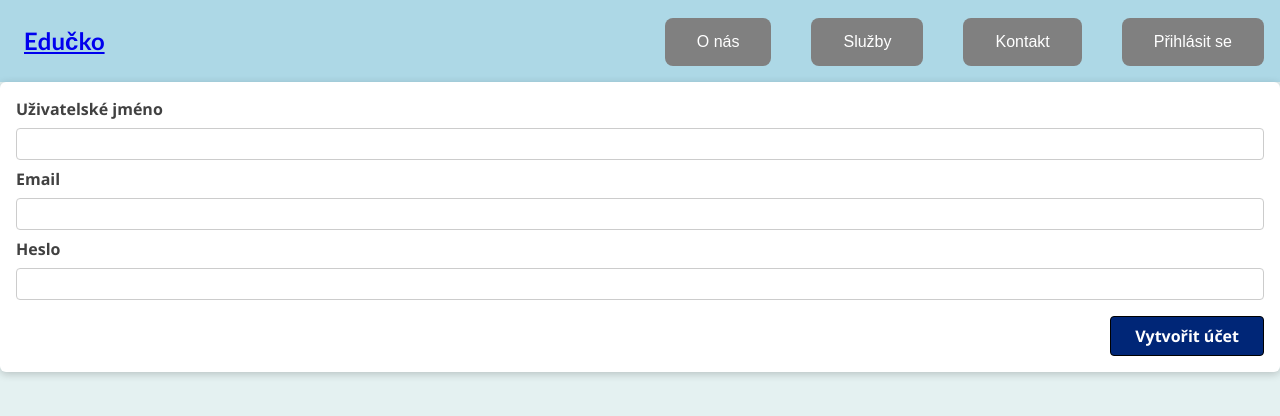
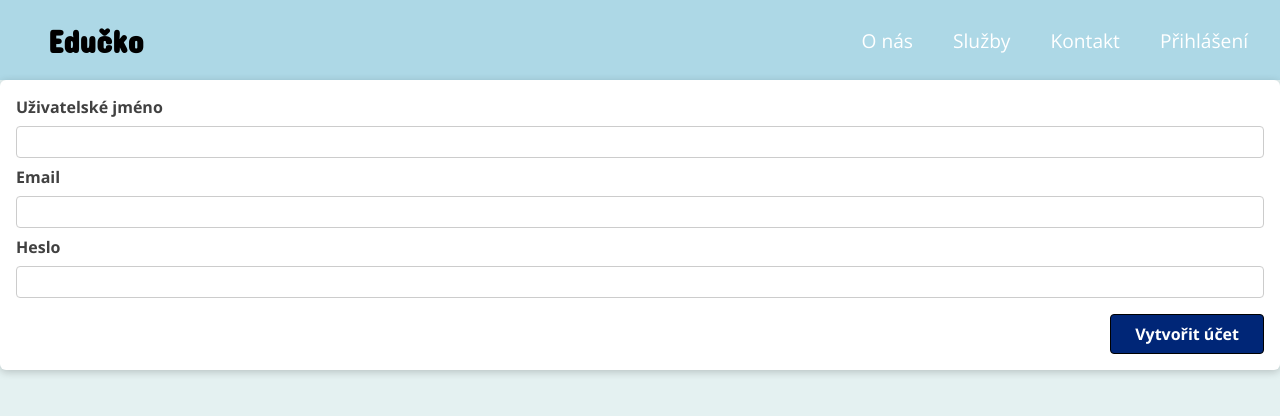
Before and after one commit to kurek775/Educko, a Next.js app in the folder reactjs/: page /register_page in a window 1280 px wide. Shown: the top 416 px of the page. Built offline with nearby package versions, Linux system fonts and the light colour scheme.

Commit message:
navbar v1.0

```diff
--- a/reactjs/components/Navbar/MenuItems.js
+++ /dev/null
@@ -1,19 +0,0 @@
-export default [
-  {
-    id: 1,
-    title: "O nás",
-  },
-  {
-    id: 2,
-    title: "Služby",
-  },
-  {
-    id: 3,
-    title: "Kontakt",
-  },
-
-  {
-    id: 4,
-    title: "Přihlásit se",
-  },
-];
--- a/reactjs/components/Navbar/NavStyle.module.css
+++ b/reactjs/components/Navbar/NavStyle.module.css
@@ -1,18 +1,33 @@
+@import url('https://fonts.googleapis.com/css2?family=Concert+One&display=swap');
+
 .nav {
   background-color: lightblue;
 }
 
 .button {
-  background-color: grey;
+  position: relative;
   border: none;
   color: white;
-  padding: 15px 32px;
   text-align: center;
   text-decoration: none;
   display: inline-block;
-  font-size: 16px;
-  border-radius: 0.5rem;
+  font-size: 1.2rem;
+}
+
+.button:after {
+  content: "";
+  height: 3px;
+  border-radius: 0.3rem;
+  background-color: white;
+  width: 0;
+  left: 0;
+  bottom: -10px;
+  position: absolute;
   transition: all 300ms ease-in-out;
+}
+
+.button:hover::after{
+  width: 100%;
 }
 
 .hamburger {
@@ -20,14 +35,20 @@
 }
 
 .navCenter {
+  padding: 0 1rem;
+  height: 80px;
   display: flex;
   justify-content: space-between;
   align-items: center;
 }
 
 .logo {
+  font-family: 'Concert One';
+  font-size: 2rem;
   padding-left: 1em;
   color: black;
+  text-decoration: none;
+
 }
 
 .navList {
@@ -40,19 +61,10 @@
 }
 
 .navLink {
-  font-size: 1.8rem;
-  color: #fff;
-  padding: 1rem;
-  border-radius: 0.5rem;
-  transition: all 300ms ease-in-out;
+padding: 0 1rem;
 }
 
 .color {
-  background-color: rgb(29, 172, 255);
-}
-
-.button:hover {
-  width: auto;
   background-color: rgb(29, 172, 255);
 }
 
@@ -73,23 +85,23 @@
     left: 100%;
     flex-direction: column;
     align-items: center;
-    background-color: #242424;
+    background-color: hsl(0, 0%, 80%, 0.5);
     width: 100%;
-    height: 100%;
-    padding: 1.6rem 0;
+    height: 60%;
+    padding: 1.5rem 0;
     transition: all 300ms ease-in-out;
   }
 
   .navListActive {
+    position: fixed;
+    top: 80px;
     left: 0%;
-    position: fixed;
-    top: 8%;
     flex-direction: column;
     align-items: center;
-    background-color: #242424;
+    background-color: hsl(0, 0%, 80%, 0.5);
     width: 100%;
-    height: 100%;
-    padding: 1.6rem 0;
+    height: 60%;
+    padding: 1.5rem 0;
     transition: all 300ms ease-in-out;
   }
 
@@ -98,13 +110,14 @@
   }
 
   .navItem {
-    margin: 2rem 0;
     width: 100%;
     text-align: center;
   }
 
   .navLink {
-    font-size: 1.8rem;
-    width: 100%;
+    padding: 1rem;
+  }
+  .button{
+    font-size: 1.4rem;
   }
 }
--- a/reactjs/components/Navbar/Navbar.js
+++ b/reactjs/components/Navbar/Navbar.js
@@ -1,6 +1,5 @@
-import { Fragment, useState } from "react";
+import { useState } from "react";
 import { FaBars, FaTimes } from "react-icons/fa";
-import MenuItems from "./MenuItems";
 import NavStyle from "./NavStyle.module.css";
 import Link from "next/link";
 
@@ -14,19 +13,38 @@ const Navbar = (props) => {
     <header>
       <nav className={NavStyle.nav}>
         <div className={NavStyle.navCenter}>
-          <h1 className={NavStyle.logo}>
-            <Link href="/">Edučko</Link>
-          </h1>
+        <h1>
+          <Link href="/"><a className={NavStyle.logo}>Edučko</a></Link>
+        </h1>
           <ul className={click ? NavStyle.navListActive : NavStyle.navList}>
-            {MenuItems.map(({ id, title }) => (
-              <li key={id} className={NavStyle.navItem}>
+          <li className={NavStyle.navItem}>
                 <div className={NavStyle.navLink}>
                   <Link href="/register_page">
-                    <button className={NavStyle.button}>{title}</button>
+                    <a className={NavStyle.button}>O nás</a>
                   </Link>
                 </div>
               </li>
-            ))}
+              <li className={NavStyle.navItem}>
+                <div className={NavStyle.navLink}>
+                  <Link href="/register_page">
+                    <a className={NavStyle.button}>Služby</a>
+                  </Link>
+                </div>
+              </li>
+              <li className={NavStyle.navItem}>
+                <div className={NavStyle.navLink}>
+                  <Link href="/register_page">
+                    <a className={NavStyle.button}>Kontakt</a>
+                  </Link>
+                </div>
+              </li>
+              <li className={NavStyle.navItem}>
+                <div className={NavStyle.navLink}>
+                  <Link href="/register_page">
+                    <a className={NavStyle.button}>Přihlášení</a>
+                  </Link>
+                </div>
+              </li>
           </ul>
 
           <div className={NavStyle.hamburger} onClick={clickHandler}>
```
